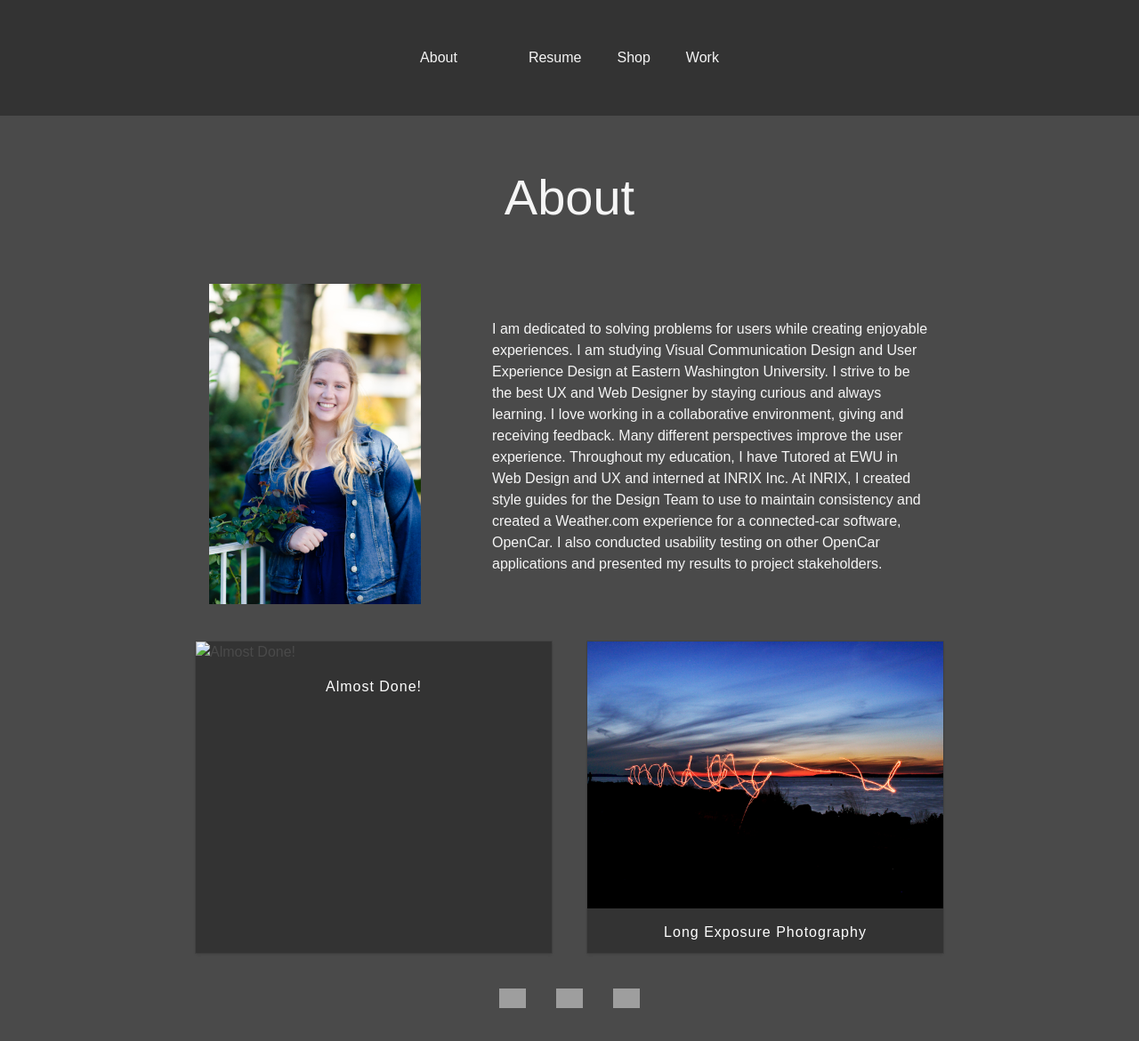
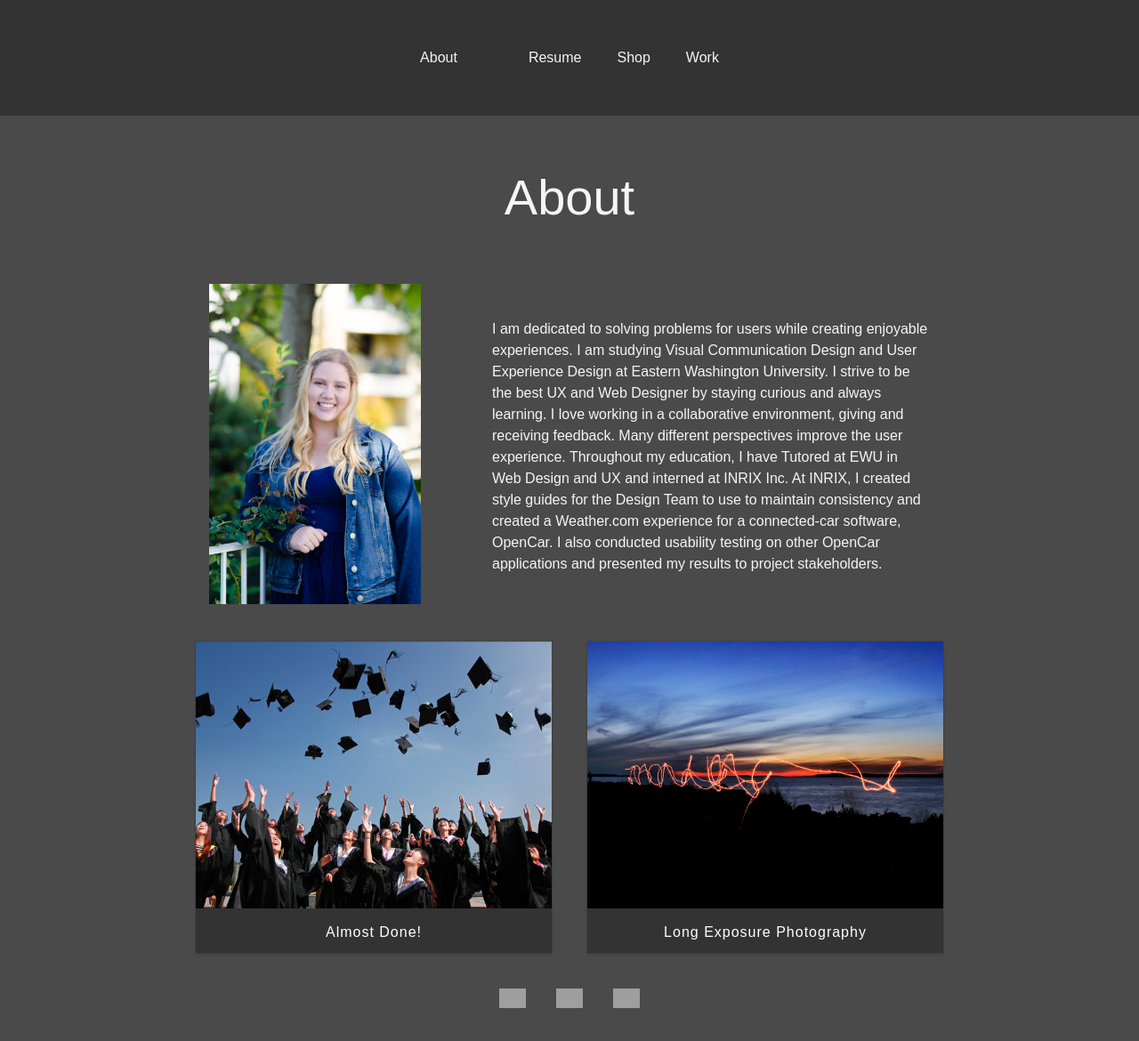
Before and after one commit to vlandguth/valdoes.work, a Jekyll site: the page built from about.markdown, in a window 1280 px wide. Shown: the whole page at 89% size. Built offline with Jekyll 4.4.1, drawn with Linux system fonts in a browser that asks for light colours; grey boxes are pictures that could not be loaded.

Commit message:
Updated Almost Done

```diff
--- a/_posts/2018-06-10-almost-done.markdown
+++ b/_posts/2018-06-10-almost-done.markdown
@@ -1,4 +1,5 @@
 ---
 title: Almost Done!
 date: 2018-06-10 23:42:00 Z
+cover-image: "/uploads/accomplishment-ceremony-college-267885.jpg"
 ---
```
